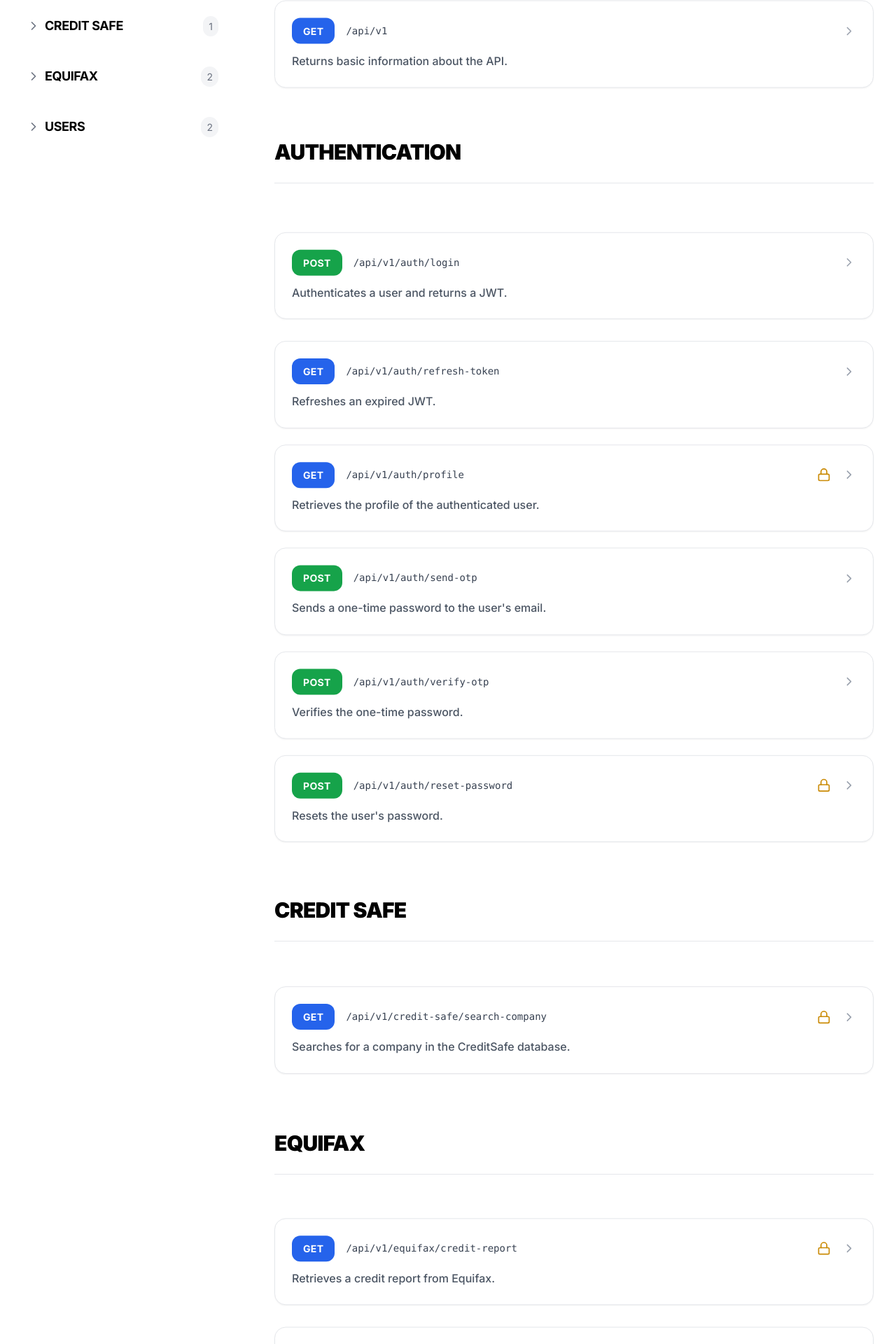
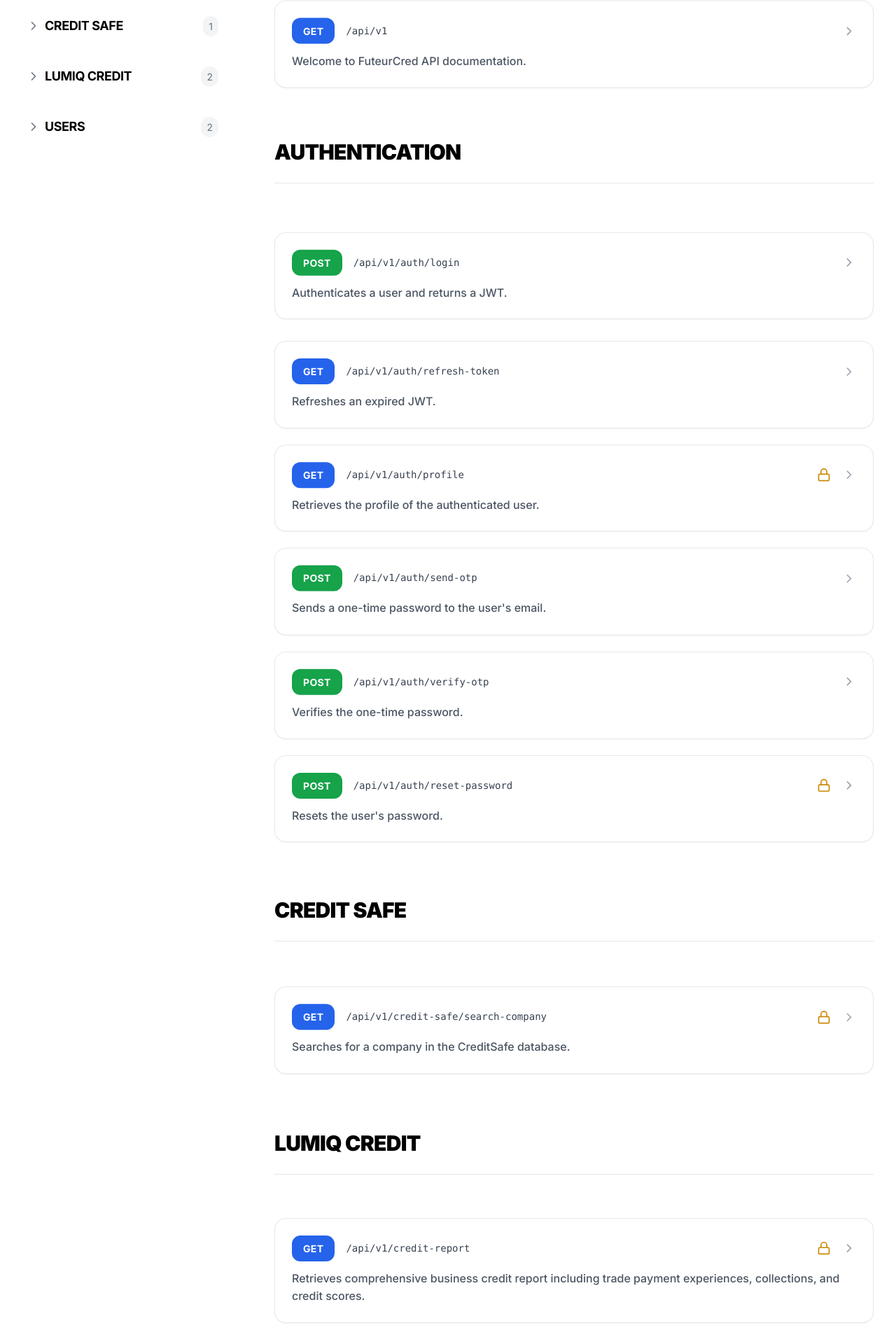
Before and after one commit to FuteurProducts/futeurcredx-docs, a React (Vite) app: page /docs in a window 1280 px wide. Shown: the part 828-2748 px from the top of the page at 70% size. Built offline with nearby package versions, Linux system fonts and the light colour scheme.

Commit message:
chore(Docs) Content Updated

```diff
--- a/src/pages/Docs.tsx
+++ b/src/pages/Docs.tsx
@@ -37,7 +37,7 @@ const apiData: ApiCategory[] = [
         method: "GET",
         path: "/api/v1",
         protected: false,
-        description: "Returns basic information about the API.",
+        description: "Welcome to FuteurCred API documentation.",
       },
     ],
   },
@@ -100,23 +100,24 @@ const apiData: ApiCategory[] = [
       },
     ],
   },
+
   {
-    id: "equifax",
-    name: "Equifax",
+    id: "lumiq-credit",
+    name: "LUMIQ Credit",
     endpoints: [
       {
         method: "GET",
-        path: "/api/v1/equifax/credit-report",
+        path: "/api/v1/credit-report",
         protected: true,
-        description: "Retrieves a credit report from Equifax.",
-        parameters: [{ name: "userId", type: "string", description: "The user's unique identifier" }],
+        description: "Retrieves comprehensive business credit report including trade payment experiences, collections, and credit scores.",
+        parameters: [{ name: "businessId", type: "string", description: "The business unique identifier" }],
       },
       {
         method: "GET",
-        path: "/api/v1/equifax/credit-report/pdf",
+        path: "/api/v1/lumiq-credit-journey",
         protected: true,
-        description: "Retrieves a PDF version of the credit report.",
-        parameters: [{ name: "reportId", type: "string", description: "The credit report identifier" }],
+        description: "Retrieves detailed credit journey data including payment history, credit utilization, and improvement recommendations.",
+        parameters: [{ name: "userId", type: "string", description: "The user's unique identifier" }],
       },
     ],
   },
```
